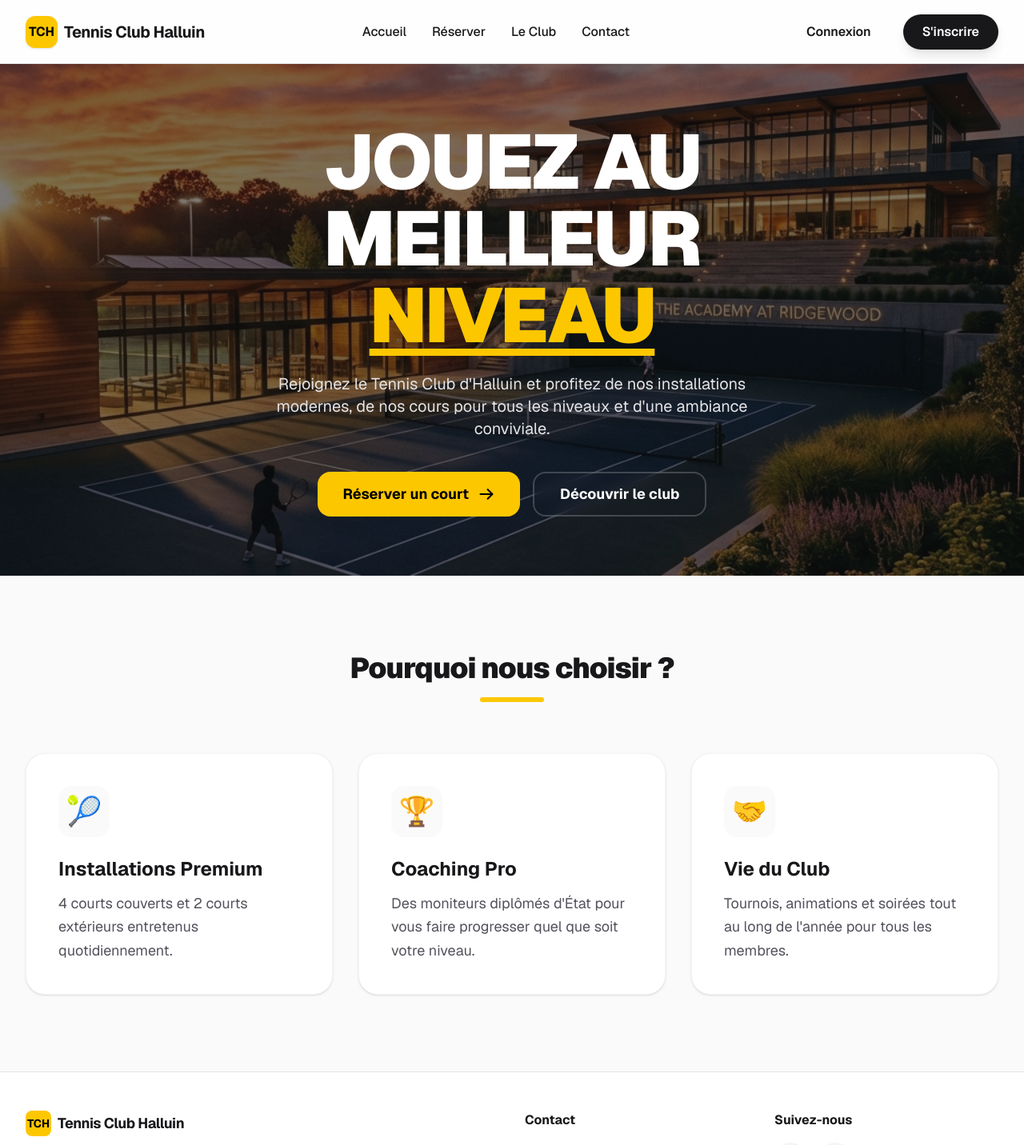
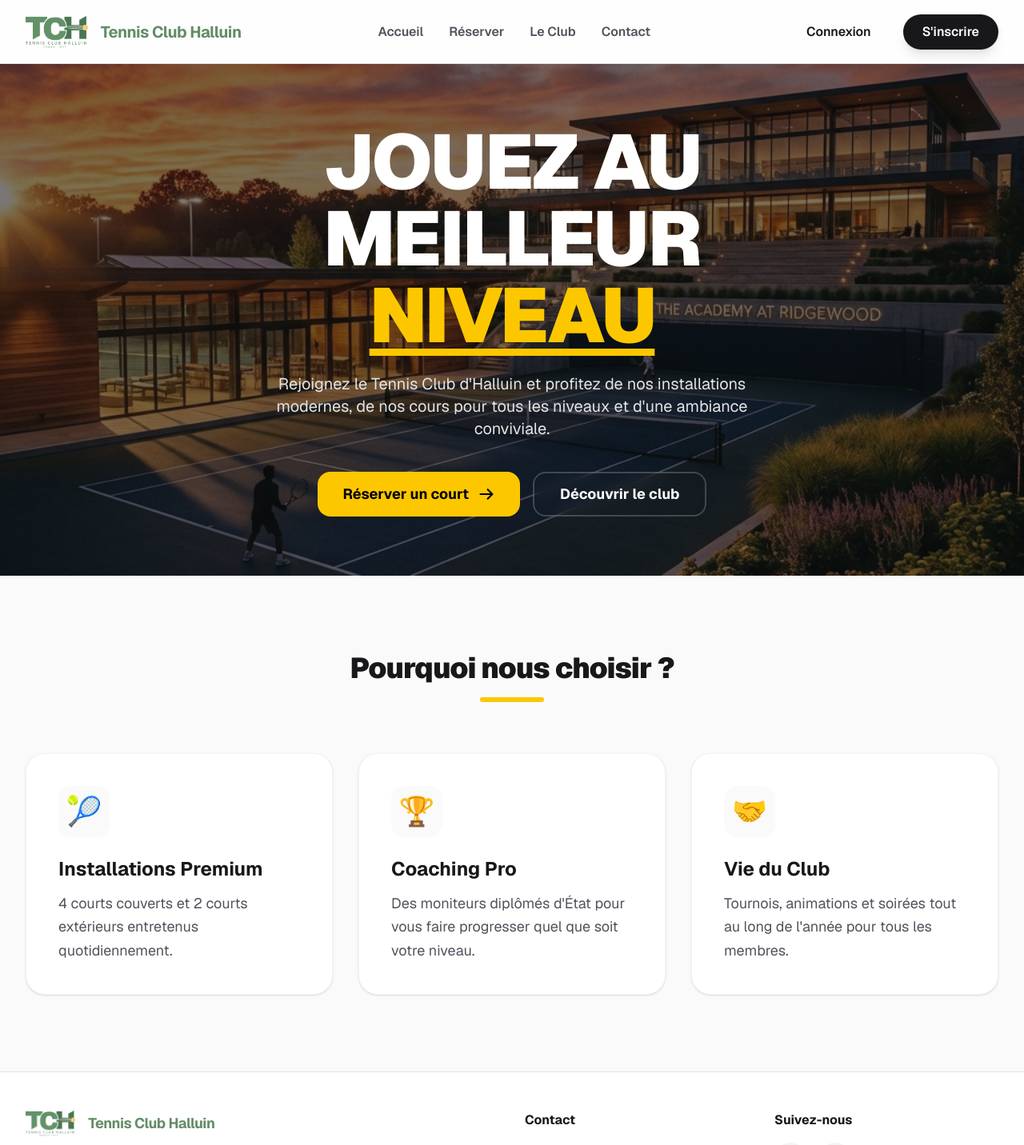
Before and after one commit to martinvnc/Site---TCH, a Next.js app: page / in a window 1280 px wide. Shown: the top 1432 px of the page at 80% size. Built offline with nearby package versions, Linux system fonts and the light colour scheme.

Commit message:
UI: Update theme colors to match logo green and add logo to auth pages

```diff
--- a/src/app/page.tsx
+++ b/src/app/page.tsx
@@ -6,17 +6,21 @@ export default function Home() {
     <div className="flex min-h-screen flex-col bg-zinc-50 font-sans text-zinc-900 selection:bg-yellow-200">
       {/* Navigation */}
       <nav className="sticky top-0 z-50 flex h-20 w-full items-center justify-between border-b border-zinc-200 bg-white/80 px-8 backdrop-blur-md">
-        <div className="flex items-center gap-2">
-          <div className="h-10 w-10 rounded-xl bg-yellow-400 flex items-center justify-center font-bold text-black shadow-sm">
-            TCH
-          </div>
-          <span className="text-xl font-bold tracking-tight">Tennis Club Halluin</span>
-        </div>
-        <div className="hidden items-center gap-8 md:flex">
-          <Link href="/" className="font-medium transition-colors hover:text-yellow-600">Accueil</Link>
-          <Link href="/reserver" className="font-medium transition-colors hover:text-yellow-600">Réserver</Link>
-          <Link href="/club" className="font-medium transition-colors hover:text-yellow-600">Le Club</Link>
-          <Link href="/contact" className="font-medium transition-colors hover:text-yellow-600">Contact</Link>
+        <Link href="/" className="flex items-center gap-4">
+          <Image
+            src="/logo-tch.png"
+            alt="Logo TCH"
+            width={80}
+            height={40}
+            className="h-10 w-auto"
+          />
+          <span className="text-xl font-bold tracking-tight text-[#638d66]">Tennis Club Halluin</span>
+        </Link>
+        <div className="hidden items-center gap-8 md:flex text-zinc-600">
+          <Link href="/" className="font-semibold transition-colors hover:text-[#638d66]">Accueil</Link>
+          <Link href="/reserver" className="font-semibold transition-colors hover:text-[#638d66]">Réserver</Link>
+          <Link href="/club" className="font-semibold transition-colors hover:text-[#638d66]">Le Club</Link>
+          <Link href="/contact" className="font-semibold transition-colors hover:text-[#638d66]">Contact</Link>
         </div>
         <div className="flex items-center gap-4">
           <Link href="/login" className="rounded-full px-6 py-2.5 font-semibold transition-all hover:bg-zinc-100">
@@ -97,11 +101,15 @@ export default function Home() {
       <footer className="border-t border-zinc-200 bg-white py-12 px-8">
         <div className="mx-auto grid max-w-7xl gap-8 md:grid-cols-4">
           <div className="col-span-2">
-            <div className="mb-4 flex items-center gap-2">
-              <div className="h-8 w-8 rounded-lg bg-yellow-400 flex items-center justify-center font-bold text-black text-sm">
-                TCH
-              </div>
-              <span className="text-lg font-bold tracking-tight">Tennis Club Halluin</span>
+            <div className="mb-4 flex items-center gap-4">
+              <Image
+                src="/logo-tch.png"
+                alt="Logo TCH"
+                width={60}
+                height={30}
+                className="h-8 w-auto"
+              />
+              <span className="text-lg font-bold tracking-tight text-[#638d66]">Tennis Club Halluin</span>
             </div>
             <p className="max-w-xs text-zinc-500">
               Le club de tennis de référence à Halluin. Passion, progrès et convivialité depuis 1970.
```
Also changed, not shown: public/logo-tch.png (added).
